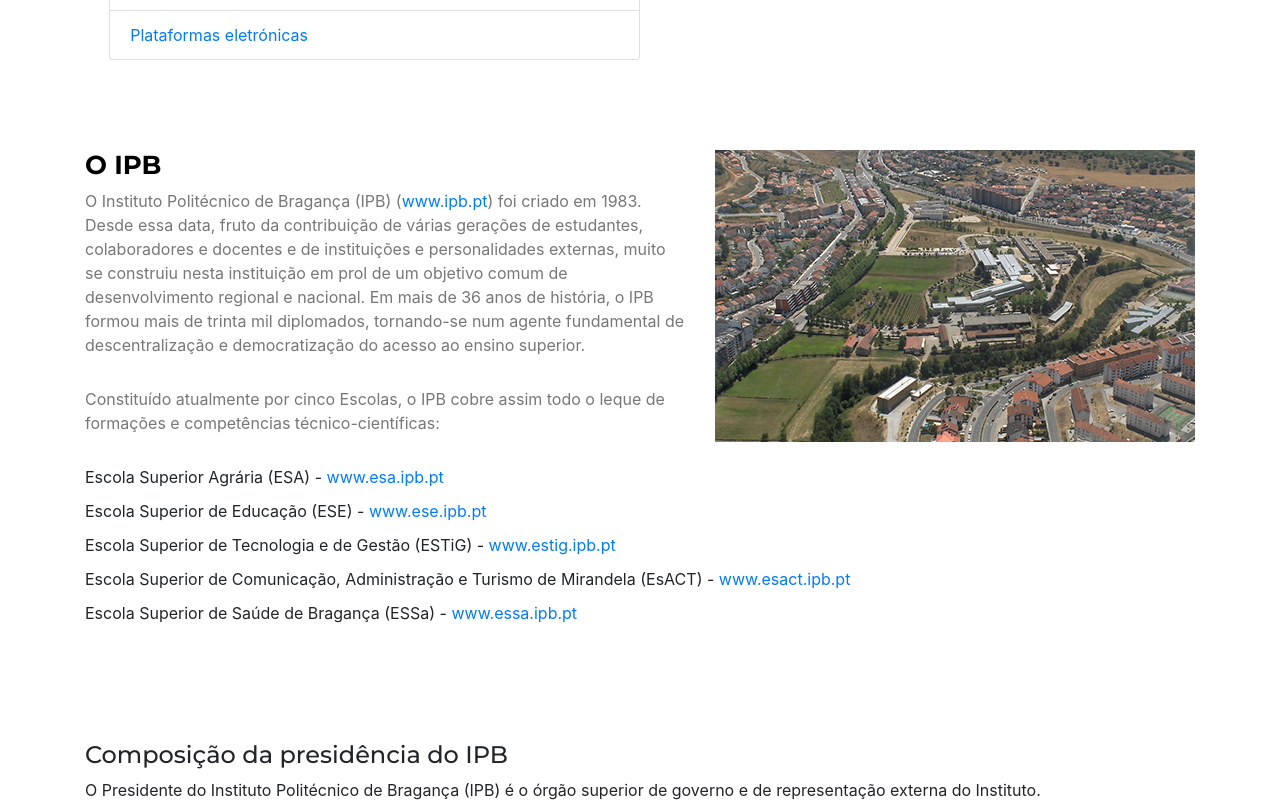
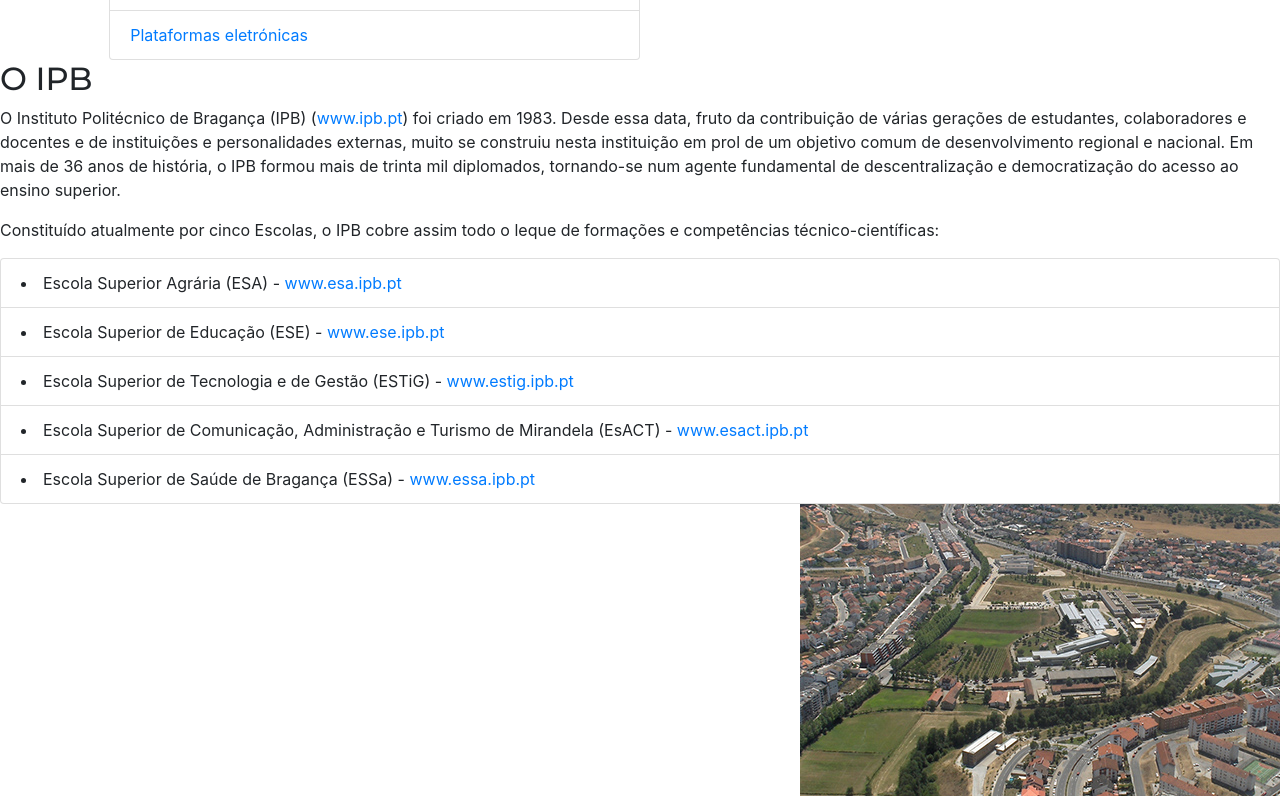
Before and after one commit to a37547/Mentoring-Academy---front-end, a React (Create React App) app: page /boasvindas in a window 1280 px wide. Shown: the part 2120-2922 px from the top of the page. Built offline with nearby package versions, Linux system fonts and the light colour scheme.

Commit message:
oipb component from boas vindas page is now implemented with react-bootstrap

```diff
--- a/src/components/boas-vindas/boas-vindas-oipb/boas-vindas-oipb.css
+++ /dev/null
@@ -1,55 +0,0 @@
-#oipb {
-  overflow: hidden;
-}
-
-#oipb .features-row {
-  padding: 60px 0 30px 0;
-}
-
-#oipb p {
-  line-height: 24px;
-  color: #777;
-  margin-bottom: 30px;
-}
-
-#oipb .advanced-feature-img-right {
-  max-width: 100%;
-  float: right;
-  padding: 0 0 30px 30px;
-}
-
-#oipb h2 {
-  font-size: 26px;
-  font-weight: 700;
-  color: #000;
-}
-
-#oipb p {
-  line-height: 24px;
-  color: #777;
-  margin-bottom: 30px;
-}
-
-#oipb ul {
-  list-style: none;
-  padding: 0;
-}
-
-#oipb ul li {
-  padding-bottom: 10px;
-}
-
-#oipb i {
-  font-size: 20px;
-  padding-right: 4px;
-  color: #92278f;
-}
-
-#oipb i {
-  color: #666666;
-  font-size: 64px;
-  transition: 0.5s;
-  float: left;
-  padding: 0 15px 0px 0;
-  line-height: 1;
-}
--- a/src/components/boas-vindas/boas-vindas-oipb/boas-vindas-oipb.jsx
+++ b/src/components/boas-vindas/boas-vindas-oipb/boas-vindas-oipb.jsx
@@ -1,52 +1,33 @@
 import React from "react";
 import FotoAereaIPB from "../../../assets/FotoAereaIPB.jpg";
+import { Row, Col, Image, ListGroup } from "react-bootstrap";
 
 const OIPB = () => {
   return (
-    <section id="oipb">
-      <div className="features-row">
-        <div className="container">
-          <div className="row">
-            <div className="col-12">
-              <div
-                className="wow fadeInLeft"
-                //style="visibility: hidden; animation-name: none;"
-              >
-                <p></p>
-                <img
-                  className="advanced-feature-img-right wow fadeInRight"
-                  src={FotoAereaIPB}
-                  alt=""
-                  //style="visibility: hidden; animation-name: none;"
-                />
-                <p></p>
+    <Row>
+      <Col xs={12}>
         <h2>O IPB</h2>
         <p>
           O Instituto Politécnico de Bragança (IPB) (
-                  <a
-                    href="http://www.ipb.pt"
-                    target="_blank"
-                    rel="noopener noreferrer"
-                  >
+          <a href="http://www.ipb.pt" target="_blank" rel="noopener noreferrer">
             www.ipb.pt
           </a>
-                  ) foi criado em 1983. Desde essa data, fruto da contribuição
-                  de várias gerações de estudantes, colaboradores e docentes e
-                  de instituições e personalidades externas, muito se construiu
-                  nesta instituição em prol de um objetivo comum de
-                  desenvolvimento regional e nacional. Em mais de 36 anos de
-                  história, o IPB formou mais de trinta mil diplomados,
+          ) foi criado em 1983. Desde essa data, fruto da contribuição de várias
+          gerações de estudantes, colaboradores e docentes e de instituições e
+          personalidades externas, muito se construiu nesta instituição em prol
+          de um objetivo comum de desenvolvimento regional e nacional. Em mais
+          de 36 anos de história, o IPB formou mais de trinta mil diplomados,
           tornando-se num agente fundamental de descentralização e
           democratização do acesso ao ensino superior.
         </p>
         <p>
-                  Constituído atualmente por cinco Escolas, o IPB cobre assim
-                  todo o leque de formações e competências técnico-científicas:
+          Constituído atualmente por cinco Escolas, o IPB cobre assim todo o
+          leque de formações e competências técnico-científicas:
         </p>
-                <ul>
+        <ListGroup>
+          <ListGroup.Item>
             <li>
-                    <i className="ion-android-checkmark-circle"></i> Escola
-                    Superior Agrária (ESA) -{" "}
+              Escola Superior Agrária (ESA) -{" "}
               <a
                 href="http://www.esa.ipb.pt"
                 target="_blank"
@@ -55,9 +36,10 @@ const OIPB = () => {
                 www.esa.ipb.pt
               </a>
             </li>
+          </ListGroup.Item>
+          <ListGroup.Item>
             <li>
-                    <i className="ion-android-checkmark-circle"></i> Escola
-                    Superior de Educação (ESE) -{" "}
+              Escola Superior de Educação (ESE) -{" "}
               <a
                 href="http://www.ese.ipb.pt"
                 target="_blank"
@@ -66,9 +48,10 @@ const OIPB = () => {
                 www.ese.ipb.pt
               </a>
             </li>
+          </ListGroup.Item>
+          <ListGroup.Item>
             <li>
-                    <i className="ion-android-checkmark-circle"></i> Escola
-                    Superior de Tecnologia e de Gestão (ESTiG) -{" "}
+              Escola Superior de Tecnologia e de Gestão (ESTiG) -{" "}
               <a
                 href="http://www.estig.ipb.pt"
                 target="_blank"
@@ -77,9 +60,10 @@ const OIPB = () => {
                 www.estig.ipb.pt
               </a>
             </li>
+          </ListGroup.Item>
+          <ListGroup.Item>
             <li>
-                    <i className="ion-android-checkmark-circle"></i> Escola
-                    Superior de Comunicação, Administração e Turismo de
+              Escola Superior de Comunicação, Administração e Turismo de
               Mirandela (EsACT) -{" "}
               <a
                 href="http://www.esact.ipb.pt"
@@ -89,9 +73,10 @@ const OIPB = () => {
                 www.esact.ipb.pt
               </a>
             </li>
+          </ListGroup.Item>
+          <ListGroup.Item>
             <li>
-                    <i className="ion-android-checkmark-circle"></i> Escola
-                    Superior de Saúde de Bragança (ESSa) -{" "}
+              Escola Superior de Saúde de Bragança (ESSa) -{" "}
               <a
                 href="http://www.essa.ipb.pt"
                 target="_blank"
@@ -100,13 +85,12 @@ const OIPB = () => {
                 www.essa.ipb.pt
               </a>
             </li>
-                </ul>
-              </div>
-            </div>
-          </div>
-        </div>
-      </div>
-    </section>
+          </ListGroup.Item>
+        </ListGroup>
+
+        <Image fluid src={FotoAereaIPB} alt="" className="float-right" />
+      </Col>
+    </Row>
   );
 };
 
--- a/src/components/boas-vindas/boas-vindas.jsx
+++ b/src/components/boas-vindas/boas-vindas.jsx
@@ -4,7 +4,6 @@ import "./boas-vindas-header/boas-vindas-header.css";
 import Indice from "./boas-vindas-indice/boas-vindas-indice";
 import "./boas-vindas-indice/boas-vindas-indice.css";
 import OIPB from "./boas-vindas-oipb/boas-vindas-oipb";
-import "./boas-vindas-oipb/boas-vindas-oipb.css";
 import Faq from "./boas-vindas-faq/boas-vindas-faq";
 import "./boas-vindas-faq/boas-vindas-faq.css";
 import Capacitacao from "./boas-vindas-capacitacao/boas-vindas-capacitacao";
```
Lines whose indentation alone changed are shown as unchanged.
